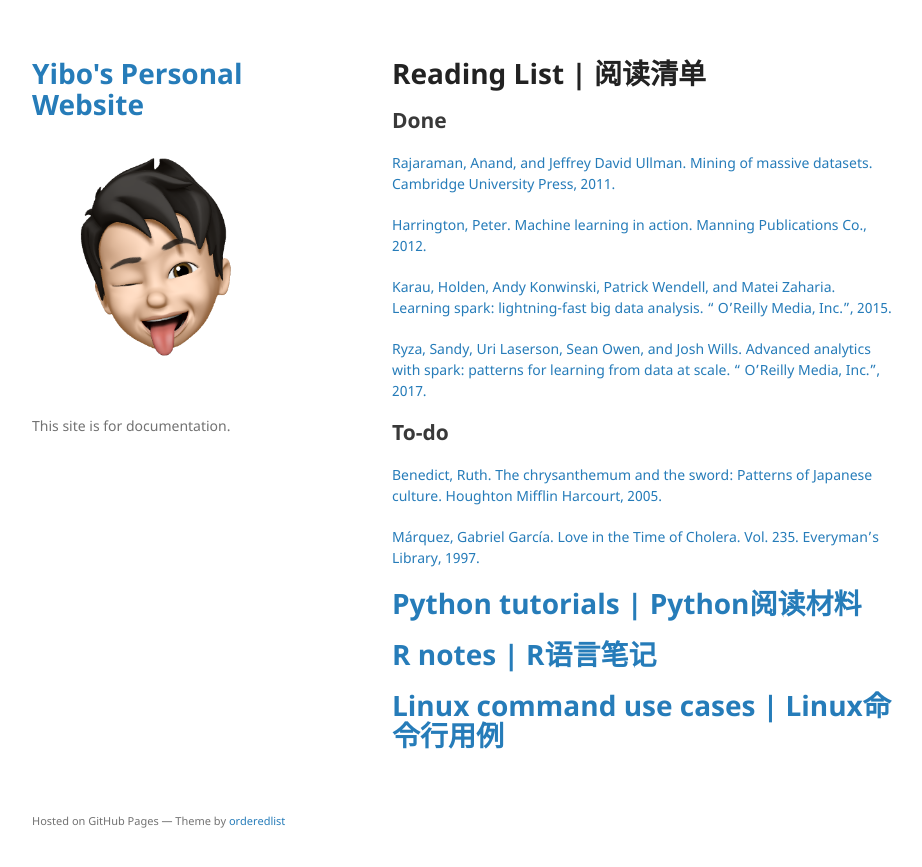
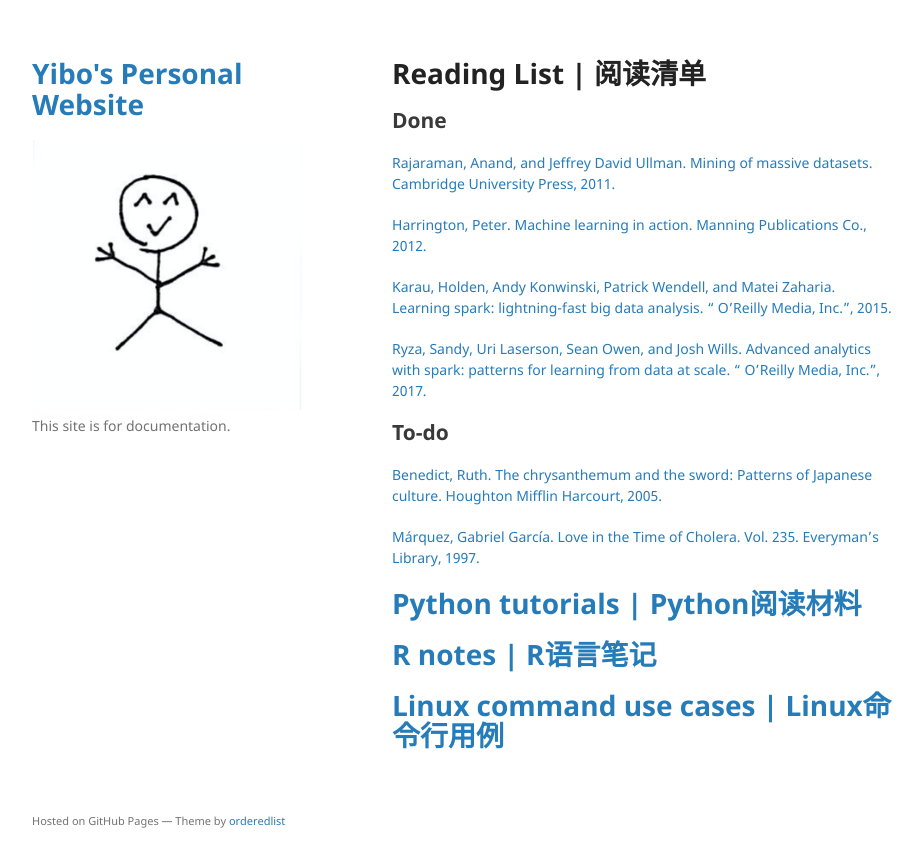
Before and after one commit to RupertMa/RupertMa.github.io, a Jekyll site: the page built from index.md, in a window 1280 px wide. Shown: the top 867 px of the page, without its empty margins (178-1100 px from the left). Built offline with Jekyll 4.4.1, drawn with Linux system fonts in a browser that asks for light colours.

Commit message:
Changed Avatar

```diff
--- a/_config.yml
+++ b/_config.yml
@@ -1,5 +1,5 @@
 title: Yibo's Personal Website
-logo: /assets/img/Avatar.png
+logo: /assets/img/Avatar2.png
 description: This site is for documentation.
 show_downloads: false
 theme: jekyll-theme-minimal
```
Also changed, not shown: assets/img/Avatar2.png (added).
